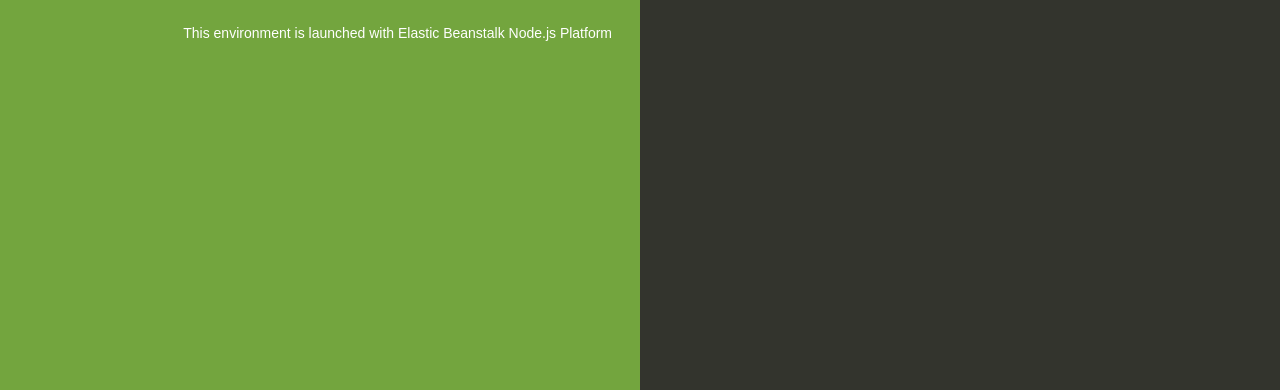
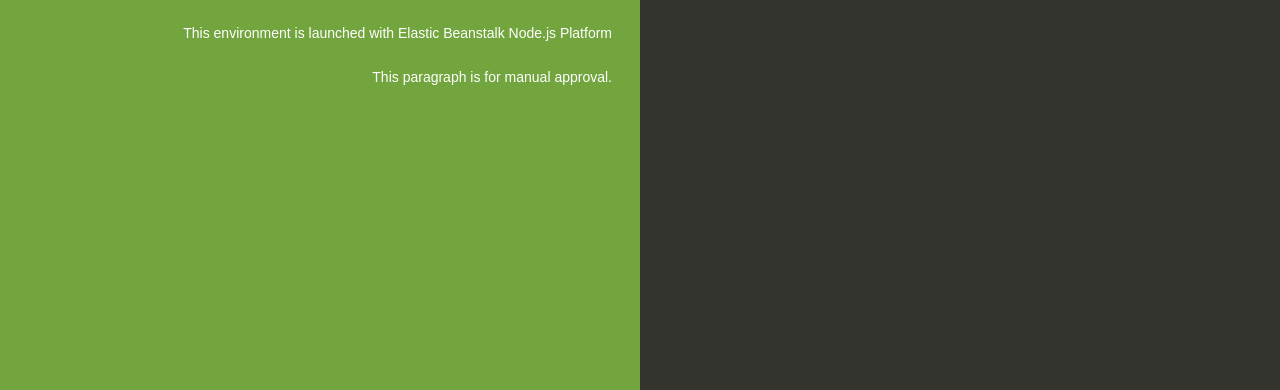
Before and after one commit to eg8211/eg-test-node-app, a website: page index.html in a window 1280 px wide. Shown: the part 410-800 px from the top of the page. Drawn offline with Linux system fonts and the light colour scheme.

Commit message:
manual comment

```diff
--- a/index.html
+++ b/index.html
@@ -77,6 +77,7 @@
       <h1>Congratulations eg8211</h1>
       <p>Your first AWS Elastic Beanstalk Node.js application is now running on your own dedicated environment in the AWS Cloud</p>
       <p>This environment is launched with Elastic Beanstalk Node.js Platform</p>
+      <p>This paragraph is for manual approval.</p>
     </div>
     <div class="linksColumn">
       <h2>What's Next?</h2>
```
